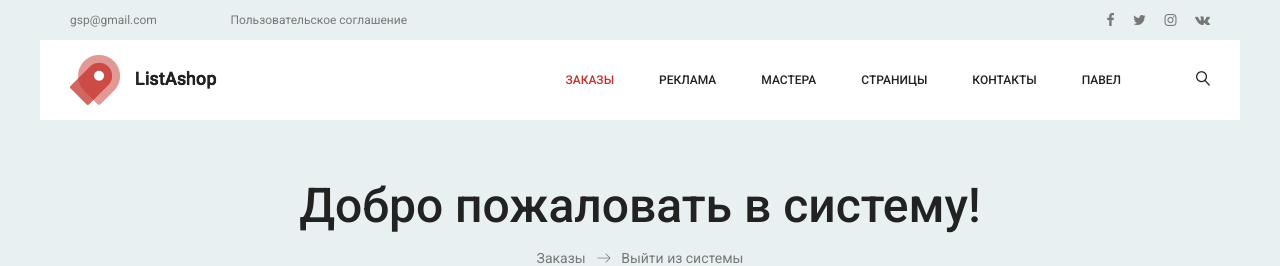
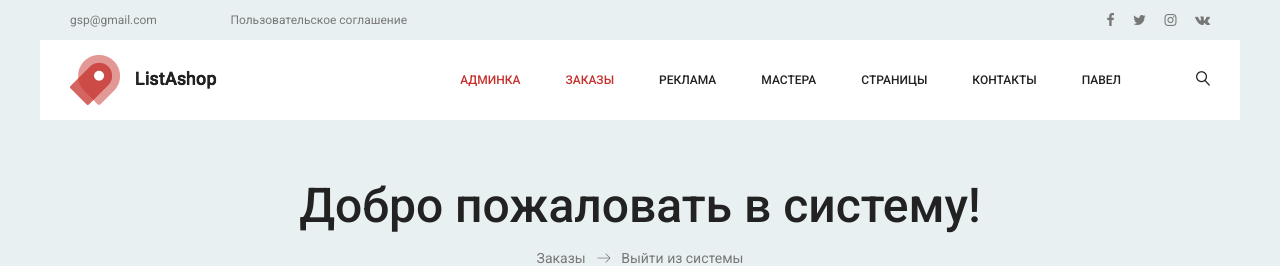
Before and after one commit to EchoFoe/gsp_testing, a Django app: page /account_master/dashboard/ in a window 1280 px wide. Shown: the top 266 px of the page. Run offline with Django 3.2, Linux system fonts and the light colour scheme; a user stored in the database is signed in.

Commit message:
global_commit for promotions

```diff
--- a/templates/navbar/navbar.html
+++ b/templates/navbar/navbar.html
@@ -30,6 +30,9 @@
                 <!-- Collect the nav links, forms, and other content for toggling -->
                 <div class="collapse navbar-collapse offset" id="navbarSupportedContent">
                     <ul class="nav navbar-nav menu_nav ml-auto">
+                        {% if user.is_superuser %}
+                            <li class="nav-item active"><a class="nav-link" href="/admin/">Админка</a></li>
+                        {% endif %}
                         <li class="nav-item active"><a class="nav-link" href="{% url 'mygsp:offer_list' %}">Заказы</a></li>
                         <li class="nav-item submenu dropdown">
                             <a href="#" class="nav-link dropdown-toggle" data-toggle="dropdown" role="button" aria-haspopup="true" aria-expanded="false">Реклама</a>
```
